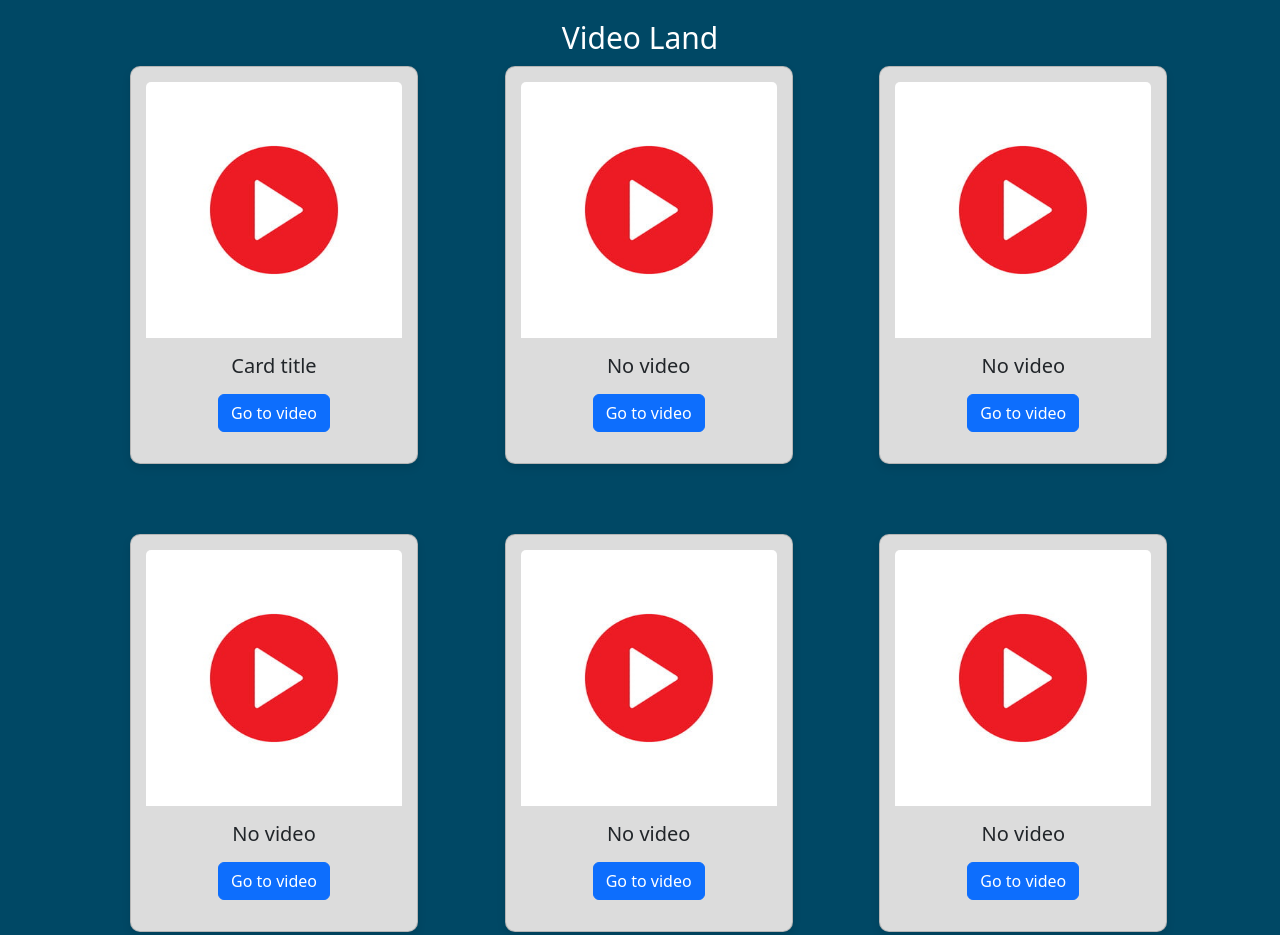
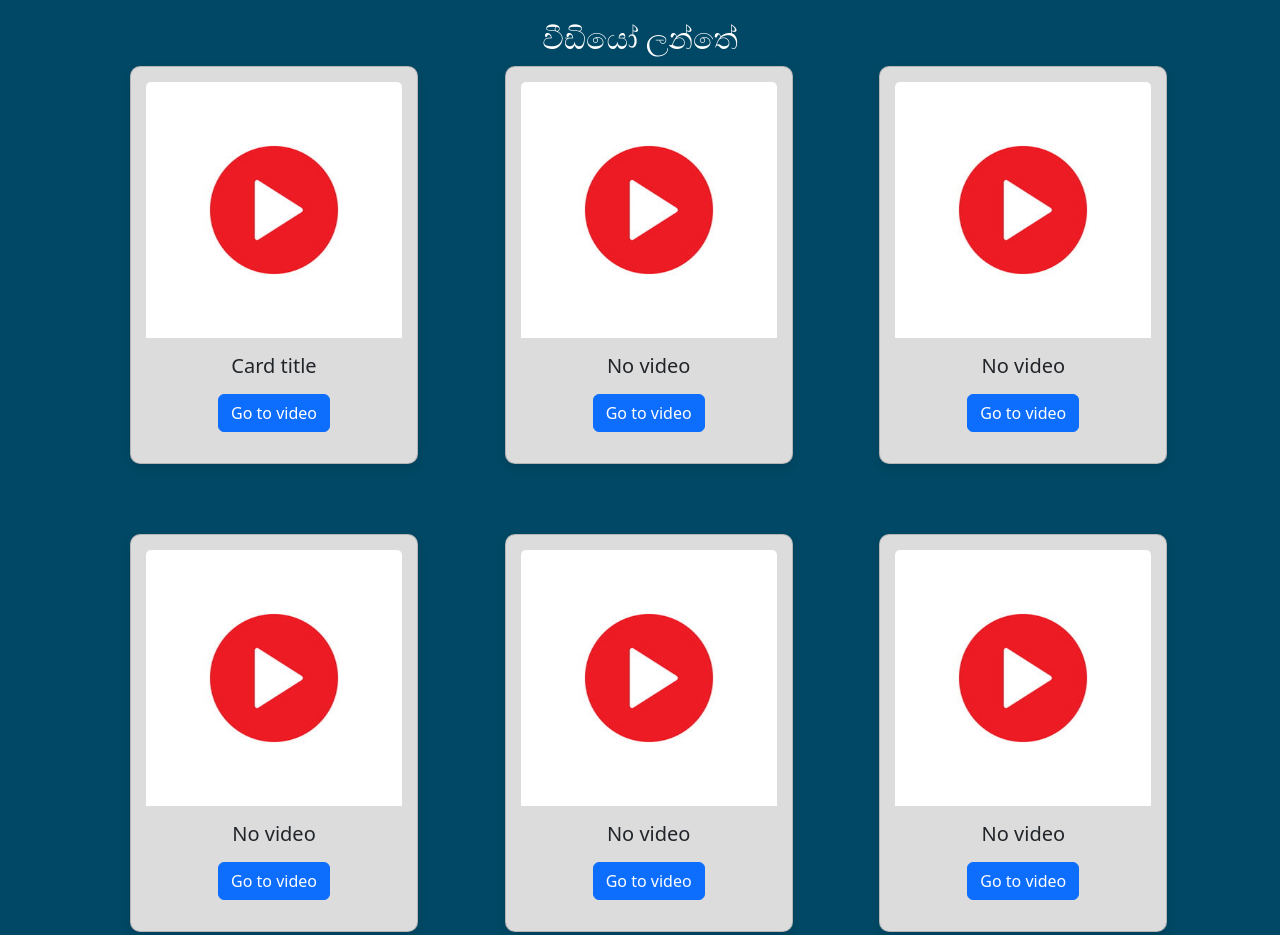
Before and after one commit to dexamax/videoland, a plain HTML site: page index.html in a window 1280 px wide. Drawn offline with nearby package versions, Linux system fonts and the light colour scheme.

Commit message:
Update index.html

```diff
--- a/index.html
+++ b/index.html
@@ -9,7 +9,7 @@
 </head>
 <body>
 
-    <center><h4 class="toptext">Video Land</h4></center>
+    <center><h4 class="toptext">වීඩියෝ ලන්තේ</h4></center>
 
     <div class="container text-center">
         <div class="row">
```
